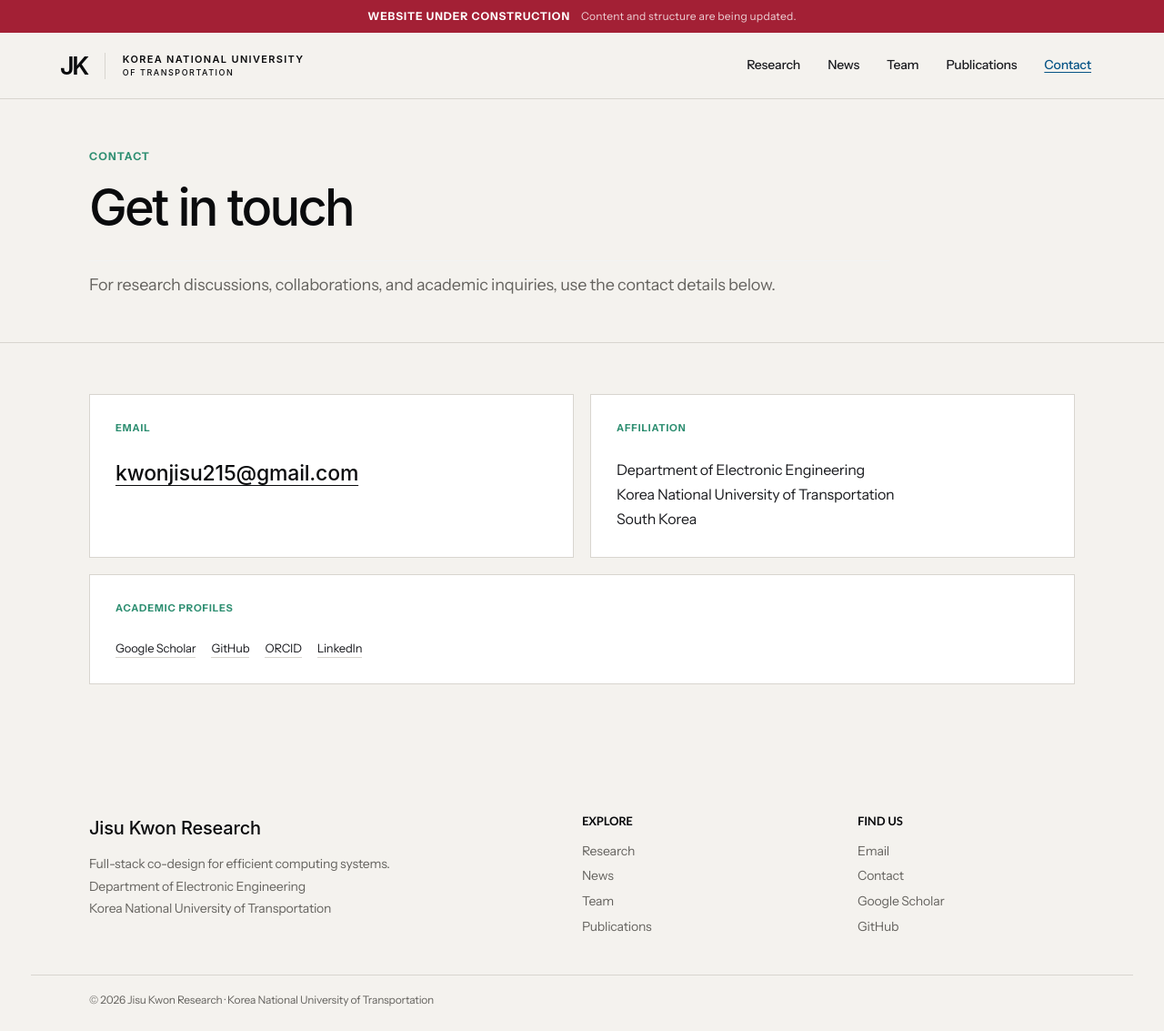
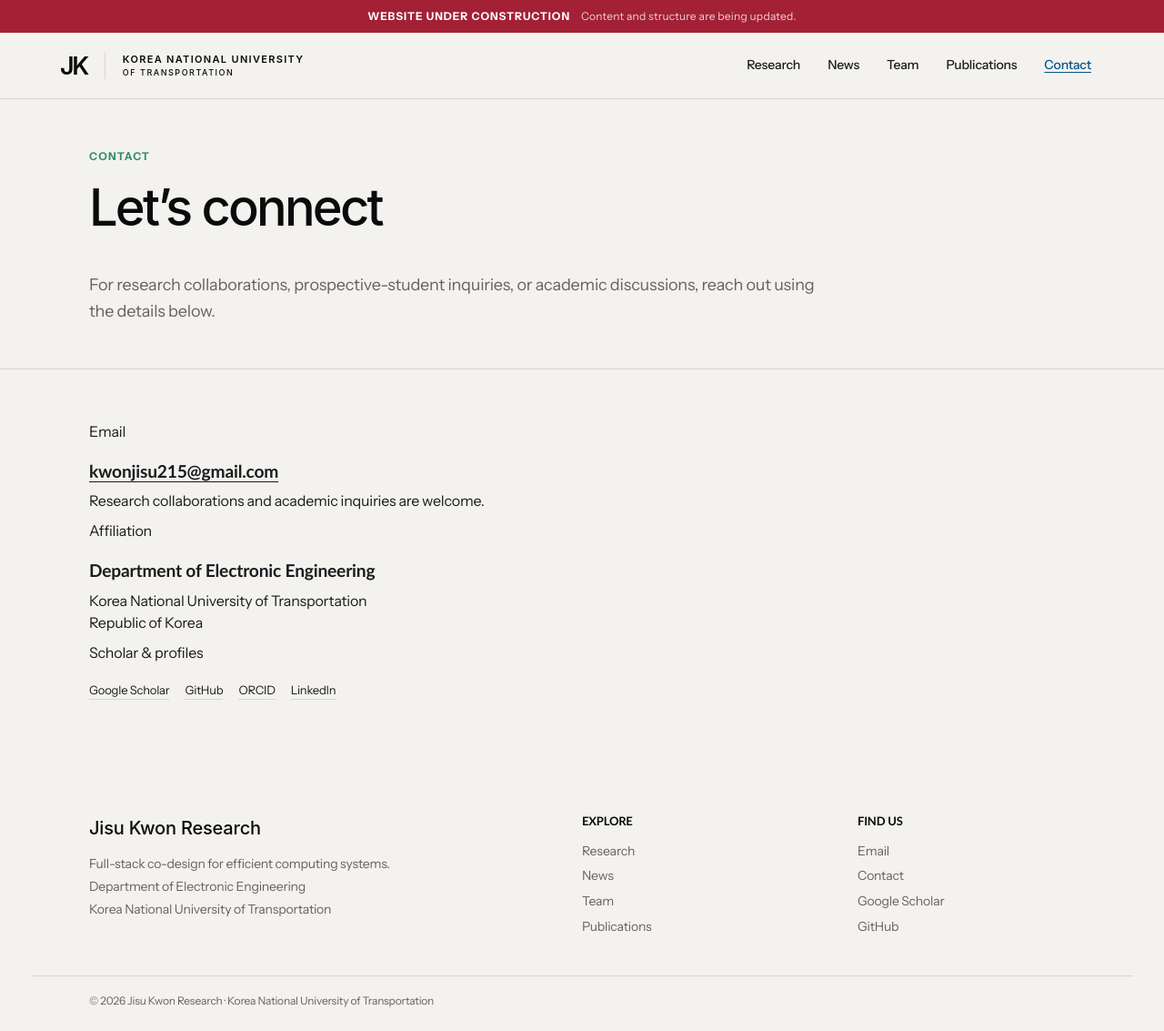
Before and after one commit to kjisu96/kjisu96.github.io, a Jekyll site: the page built from _pages/contact.md, in a window 1280 px wide and 1133 px high. Shown: the whole window at 91% size. Built offline with Jekyll 4.4.1, drawn with Linux system fonts in a browser that asks for light colours; some web fonts are replaced.

Commit message:
Restructure contact page

```diff
--- a/_pages/contact.md
+++ b/_pages/contact.md
@@ -8,30 +8,38 @@ author_profile: false
 <section class="lab-detail-hero">
   <div class="lab-shell">
     <span class="lab-detail-hero__eyebrow">Contact</span>
-    <h1>Get in touch</h1>
-    <p>For research discussions, collaborations, and academic inquiries, use the contact details below.</p>
+    <h1>Let’s connect</h1>
+    <p>For research collaborations, prospective-student inquiries, or academic discussions, reach out using the details below.</p>
   </div>
 </section>
 
 <section class="lab-contact-page">
-  <div class="lab-shell lab-contact-grid">
-    <article class="lab-contact-card">
-      <span>Email</span>
-      <a href="mailto:{{ site.author.email }}">{{ site.author.email }}</a>
+  <div class="lab-shell lab-contact-list">
+    <article class="lab-contact-row">
+      <span class="lab-contact-row__label">Email</span>
+      <div class="lab-contact-row__body">
+        <h2><a href="mailto:{{ site.author.email }}">{{ site.author.email }}</a></h2>
+        <p>Research collaborations and academic inquiries are welcome.</p>
+      </div>
     </article>
 
-    <article class="lab-contact-card">
-      <span>Affiliation</span>
-      <p>Department of Electronic Engineering<br>Korea National University of Transportation<br>South Korea</p>
+    <article class="lab-contact-row">
+      <span class="lab-contact-row__label">Affiliation</span>
+      <div class="lab-contact-row__body">
+        <h2>Department of Electronic Engineering</h2>
+        <p>Korea National University of Transportation<br>Republic of Korea</p>
+      </div>
     </article>
 
-    <article class="lab-contact-card lab-contact-card--wide">
-      <span>Academic profiles</span>
-      <div class="lab-contact-links">
-        <a href="{{ site.author.googlescholar }}">Google Scholar</a>
-        <a href="https://github.com/{{ site.author.github }}">GitHub</a>
-        <a href="{{ site.author.orcid }}">ORCID</a>
-        <a href="https://www.linkedin.com/in/{{ site.author.linkedin }}">LinkedIn</a>
+    <article class="lab-contact-row">
+      <span class="lab-contact-row__label">Scholar &amp; profiles</span>
+      <div class="lab-contact-row__body">
+        <div class="lab-contact-links">
+          <a href="{{ site.author.googlescholar }}">Google Scholar</a>
+          <a href="https://github.com/{{ site.author.github }}">GitHub</a>
+          <a href="{{ site.author.orcid }}">ORCID</a>
+          <a href="https://www.linkedin.com/in/{{ site.author.linkedin }}">LinkedIn</a>
+        </div>
       </div>
     </article>
   </div>
```
